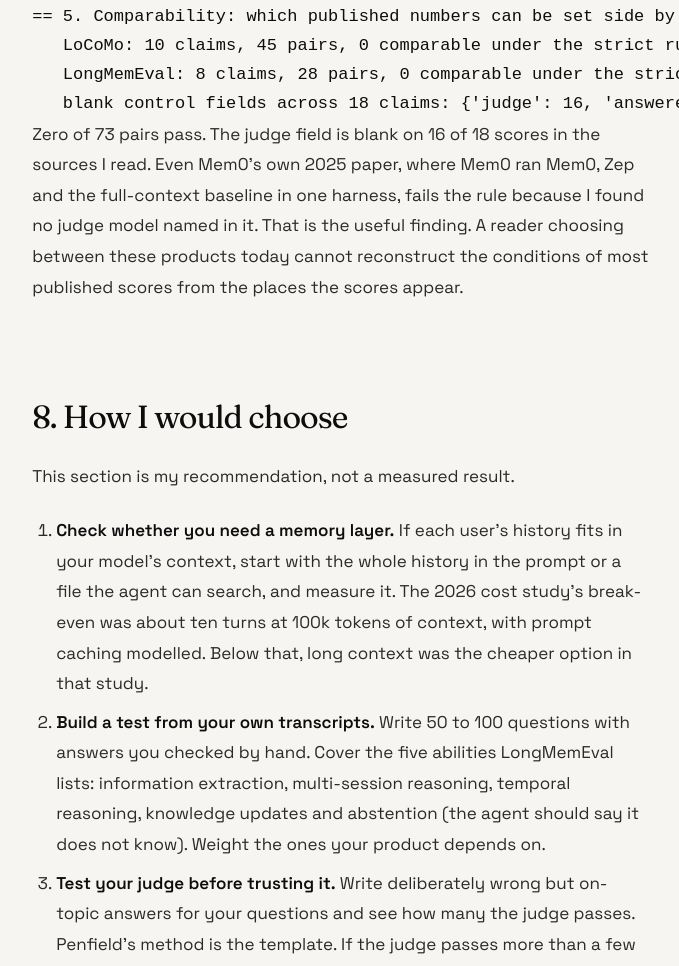
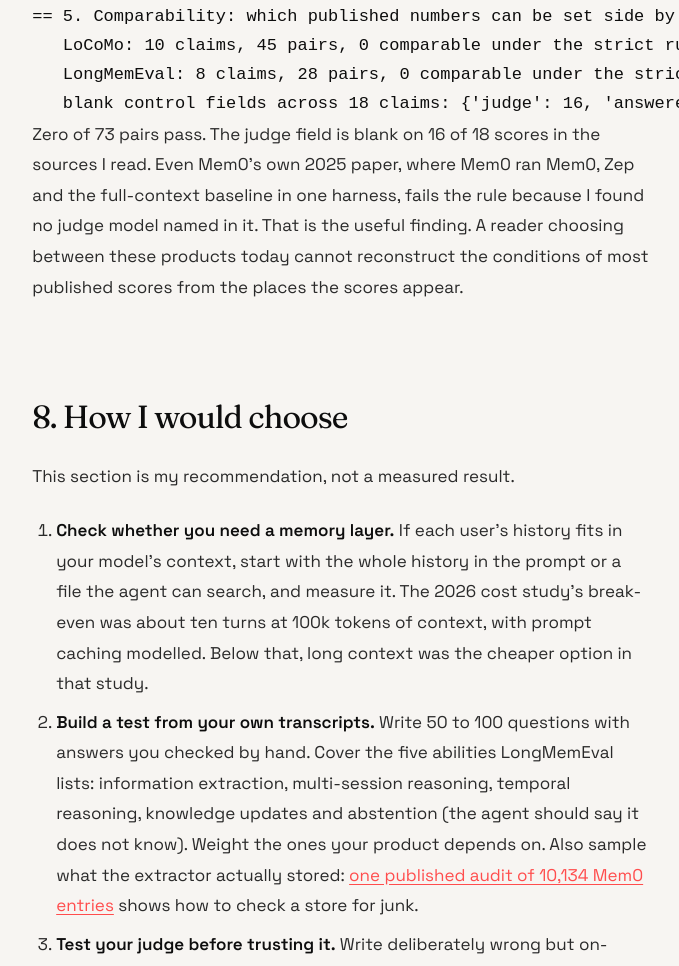
Before and after one commit to rajsuyash/rajsuyash, a plain HTML site: page blog/mem0-vs-zep-benchmark-comparison.html in a window 1280 px wide. Shown: the part 11034-12000 px from the top of the page, without its empty margins (299-978 px from the left). Drawn offline with Linux system fonts and the light colour scheme.

Commit message:
seo: internal links mem0-vs-zep and hermes-agent-memory pages -> mem0-memory-quality-audit (new 11-26)

```diff
--- a/blog/mem0-vs-zep-benchmark-comparison.html
+++ b/blog/mem0-vs-zep-benchmark-comparison.html
@@ -557,7 +557,7 @@
 <p>This section is my recommendation, not a measured result.</p>
 <ol>
 <li><strong>Check whether you need a memory layer.</strong> If each user's history fits in your model's context, start with the whole history in the prompt or a file the agent can search, and measure it. The 2026 cost study's break-even was about ten turns at 100k tokens of context, with prompt caching modelled. Below that, long context was the cheaper option in that study.</li>
-<li><strong>Build a test from your own transcripts.</strong> Write 50 to 100 questions with answers you checked by hand. Cover the five abilities LongMemEval lists: information extraction, multi-session reasoning, temporal reasoning, knowledge updates and abstention (the agent should say it does not know). Weight the ones your product depends on.</li>
+<li><strong>Build a test from your own transcripts.</strong> Write 50 to 100 questions with answers you checked by hand. Cover the five abilities LongMemEval lists: information extraction, multi-session reasoning, temporal reasoning, knowledge updates and abstention (the agent should say it does not know). Weight the ones your product depends on. Also sample what the extractor actually stored: <a href="/blog/mem0-memory-quality-audit.html">one published audit of 10,134 Mem0 entries</a> shows how to check a store for junk.</li>
 <li><strong>Test your judge before trusting it.</strong> Write deliberately wrong but on-topic answers for your questions and see how many the judge passes. Penfield's method is the template. If the judge passes more than a few percent, it cannot separate two systems.</li>
 <li><strong>Record seven fields next to every score you keep:</strong> system and version, benchmark and variant, answer model, judge model and prompt, question count as k out of n, retrieval depth or token budget, and who ran it. If any field is blank, treat the score as a rumour.</li>
 <li><strong>Price the write path.</strong> Extraction runs an LLM over everything you ingest. Use the study's $0.0435 per 100k-token conversation as an order of magnitude with a small model, then rerun it with your model and volume. My <a href="/roi-calculator.html">ROI calculator</a> is a starting point for the surrounding business case.</li>
```
Also changed, not shown: blog/hermes-agent-memory-skills-deployment.html (+1 -1 lines).
